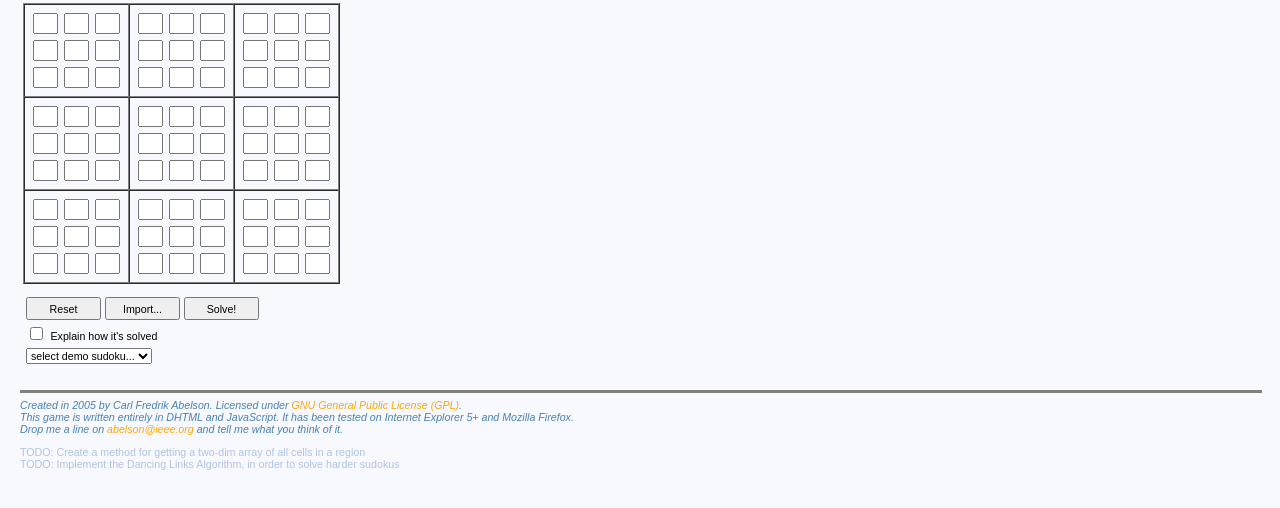
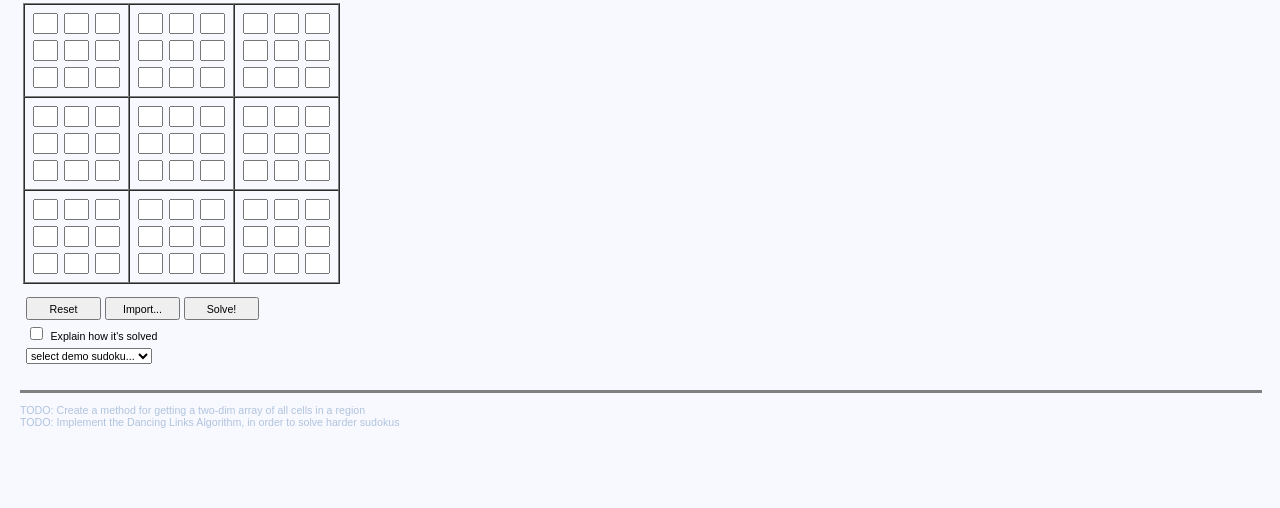
Before and after one commit to breithorn/SudokuSolver, a plain HTML site: page index.html in a window 1280 px wide. Shown: the part 78-586 px from the top of the page. Drawn offline with Linux system fonts and the light colour scheme.

Commit message:
Update index.html

```diff
--- a/index.html
+++ b/index.html
@@ -1,13 +1,4 @@
 <html>
-
-<!--
-	Created in 2005 by Carl Fredrik Abelson. Licensed under
-	GNU General Public License (GPL). This game is
-	written entirely in DHTML and JavaScript. It has been
-	tested on Internet Explorer 5+ and Mozilla Firefox.	Drop
-	me a line on abelson@ieee.org and tell me what you think
-	of it.
--->
 
 <head>
 	<title>Sudoku Solver</title>
@@ -629,14 +620,6 @@
 
 	<hr size="3" noshade width="100%"/>
 
-	<small>
-		Created in 2005 by Carl Fredrik Abelson. Licensed under <a href="http://www.gnu.org/licenses/gpl.html">GNU General Public License (GPL)</a>.<br/>
-		This game is written entirely in DHTML and JavaScript. It has been tested on Internet Explorer 5+ and Mozilla Firefox.<br/>
-		Drop me a line on <a href="mailto:abelson@ieee.org">abelson@ieee.org</a> and tell me what you think of it.
-	</small>
-
-	<br/>
-
 	<p class="todo">
 		TODO: Create a method for getting a two-dim array of all cells in a region<br/>
 		TODO: Implement the Dancing Links Algorithm, in order to solve harder sudokus<br/>
```
